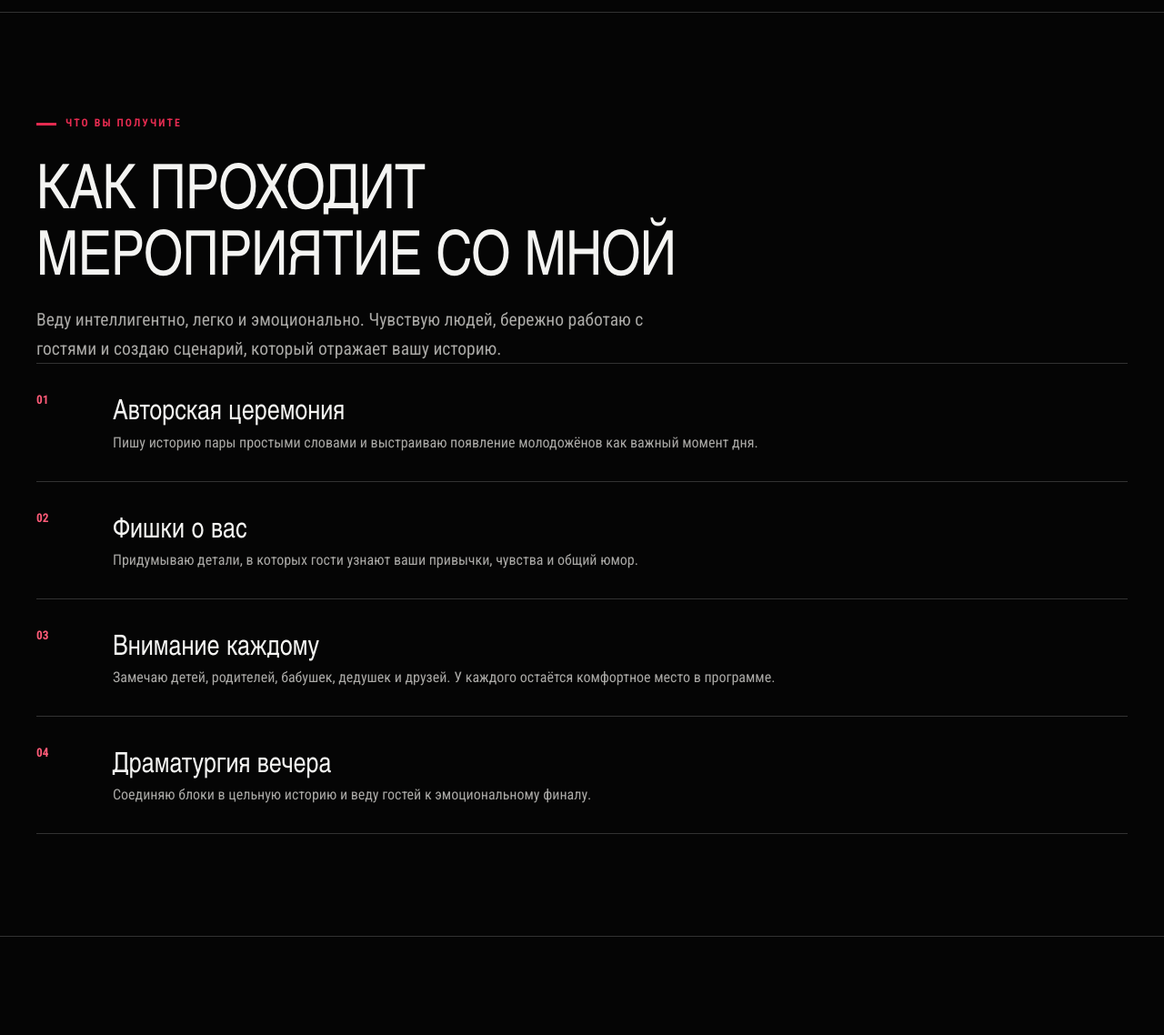
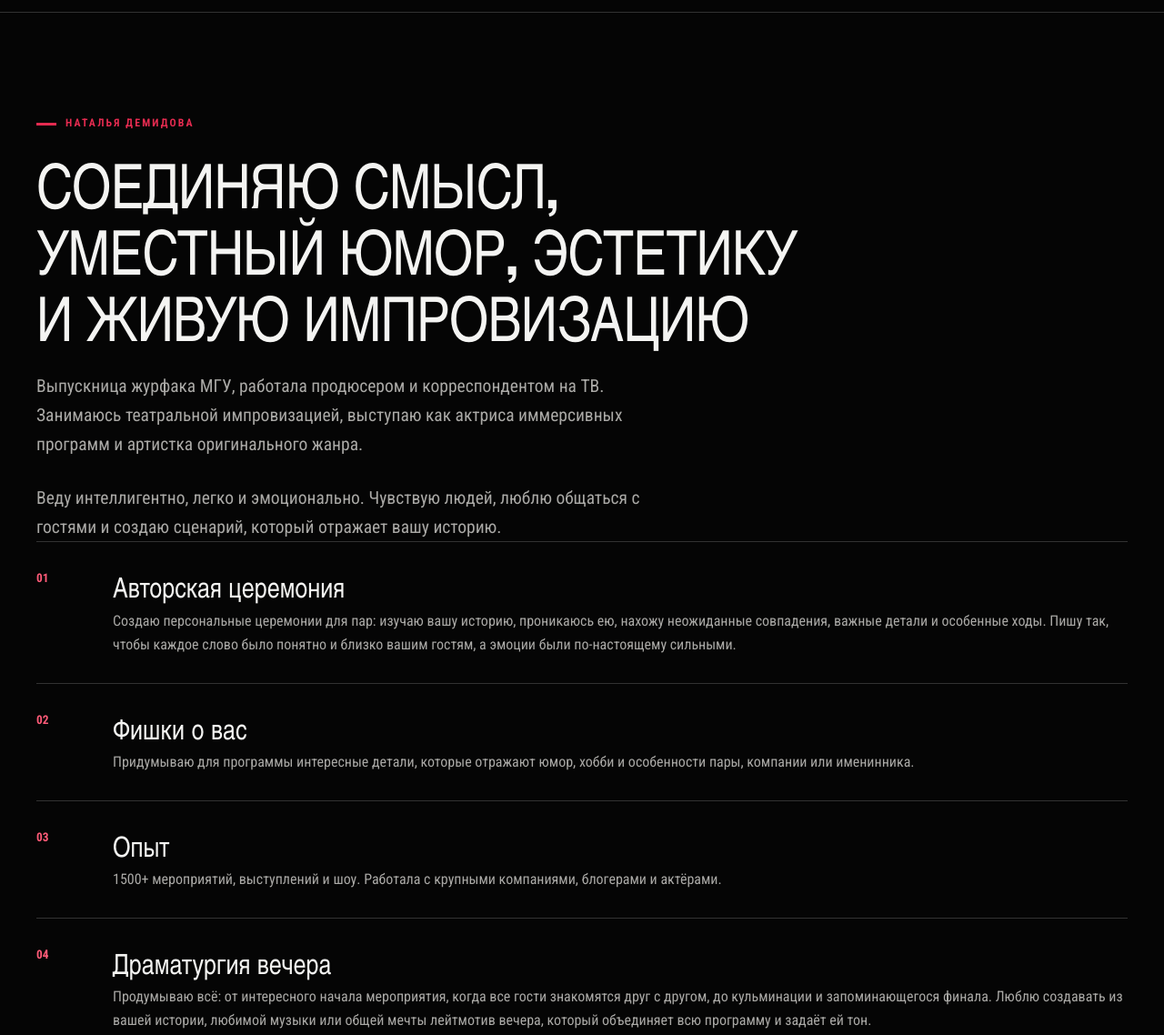
Before and after one commit to PeterDemidov/demidovs-event, a website: page natalia/index.html in a window 1280 px wide. Shown: the part 1740-2878 px from the top of the page at 91% size. Drawn offline with nearby package versions, Linux system fonts and the light colour scheme.

Commit message:
Обновить тексты дуэта и Натальи

```diff
--- a/natalia/index.html
+++ b/natalia/index.html
@@ -426,14 +426,16 @@
 
     <section class="section">
       <div class="wrap">
-          <div class="section-kicker reveal">Что вы получите</div>
-          <h2 class="section-title reveal">Как проходит мероприятие со мной</h2>
-          <p class="section-lead reveal">Веду интеллигентно, легко и эмоционально. Чувствую людей, бережно работаю с гостями и создаю сценарий, который отражает вашу историю.</p>
+          <div class="section-kicker reveal">Наталья Демидова</div>
+          <h2 class="section-title reveal">Соединяю смысл, уместный юмор, эстетику и живую импровизацию</h2>
+          <p class="section-lead reveal">Выпускница журфака МГУ, работала продюсером и корреспондентом на ТВ. Занимаюсь театральной импровизацией, выступаю как актриса иммерсивных программ и артистка оригинального жанра.</p>
+          <p class="section-lead reveal">Веду интеллигентно, легко и эмоционально. Чувствую людей, люблю общаться с гостями и создаю сценарий, который отражает вашу историю.</p>
           <div class="duo-list">
-            <article class="duo-item reveal"><small>01</small><div><h3>Авторская церемония</h3><p>Пишу историю пары простыми словами и выстраиваю появление молодожёнов как важный момент дня.</p></div></article>
-            <article class="duo-item reveal"><small>02</small><div><h3>Фишки о вас</h3><p>Придумываю детали, в которых гости узнают ваши привычки, чувства и общий юмор.</p></div></article>
-            <article class="duo-item reveal"><small>03</small><div><h3>Внимание каждому</h3><p>Замечаю детей, родителей, бабушек, дедушек и друзей. У каждого остаётся комфортное место в программе.</p></div></article>
-            <article class="duo-item reveal"><small>04</small><div><h3>Драматургия вечера</h3><p>Соединяю блоки в цельную историю и веду гостей к эмоциональному финалу.</p></div></article>
+            <article class="duo-item reveal"><small>01</small><div><h3>Авторская церемония</h3><p>Создаю персональные церемонии для пар: изучаю вашу историю, проникаюсь ею, нахожу неожиданные совпадения, важные детали и особенные ходы. Пишу так, чтобы каждое слово было понятно и близко вашим гостям, а эмоции были по-настоящему сильными.</p></div></article>
+            <article class="duo-item reveal"><small>02</small><div><h3>Фишки о вас</h3><p>Придумываю для программы интересные детали, которые отражают юмор, хобби и особенности пары, компании или именинника.</p></div></article>
+            <article class="duo-item reveal"><small>03</small><div><h3>Опыт</h3><p>1500+ мероприятий, выступлений и шоу. Работала с крупными компаниями, блогерами и актёрами.</p></div></article>
+            <article class="duo-item reveal"><small>04</small><div><h3>Драматургия вечера</h3><p>Продумываю всё: от интересного начала мероприятия, когда все гости знакомятся друг с другом, до кульминации и запоминающегося финала. Люблю создавать из вашей истории, любимой музыки или общей мечты лейтмотив вечера, который объединяет всю программу и задаёт ей тон.</p></div></article>
+            <article class="duo-item reveal"><small>05</small><div><h3>Импровизация</h3><p>Я импровизатор, поэтому легко начинаю диалог, вовлекаю гостей и живо реагирую на всё, что происходит здесь и сейчас, превращая случайные реплики и детали в уместные шутки и неожиданные повороты. Гости сами не замечают, как становятся участниками живого, искреннего и по-настоящему увлекательного шоу.</p></div></article>
           </div>
       </div>
     </section>
```
